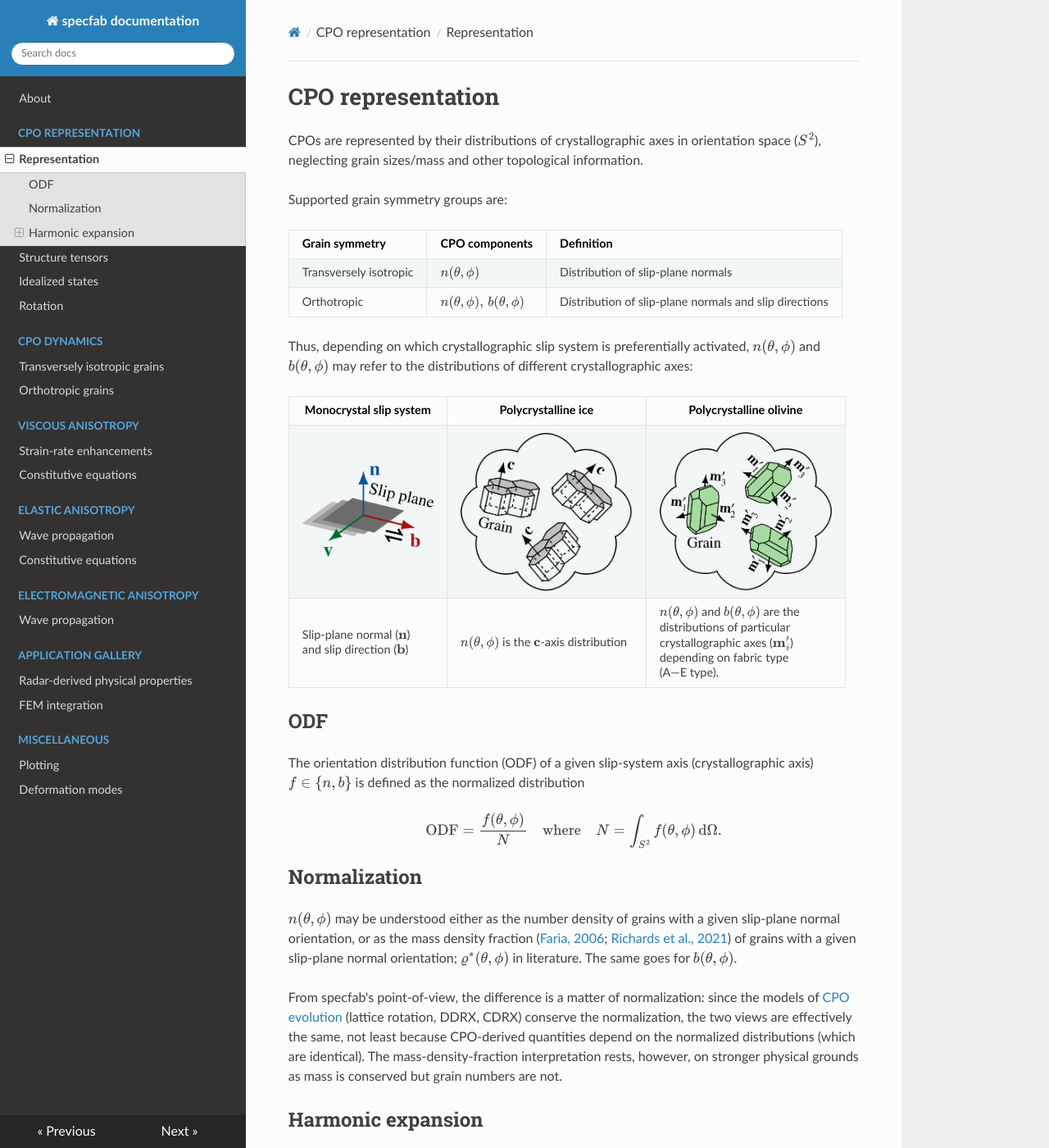
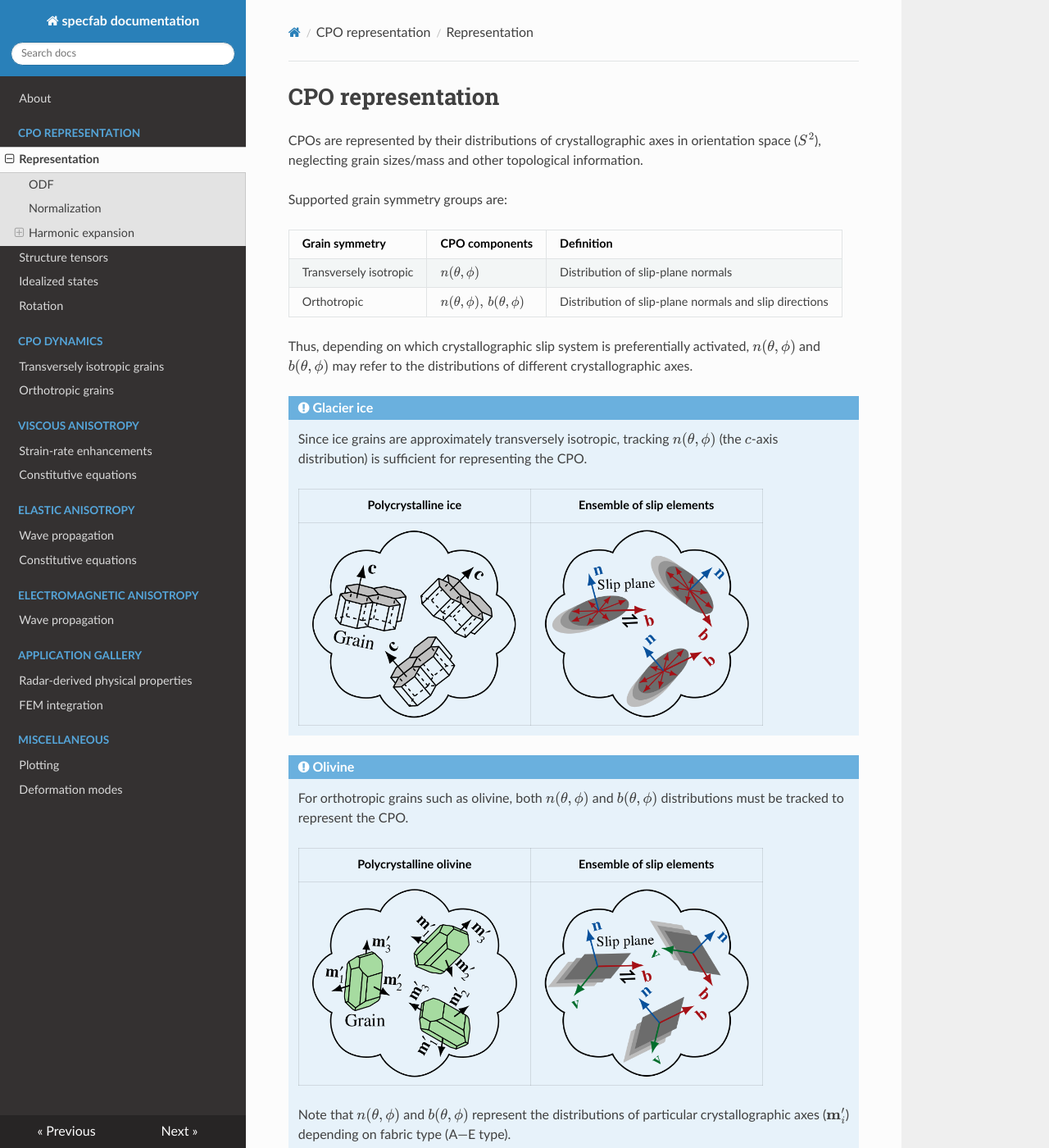
Before and after one commit to nicholasmr/specfab, an MkDocs documentation site: the page built from docs/cpo-representation.md, in a window 1280 px wide and 1400 px high. Shown: the whole window at 82% size. Built offline with MkDocs 1.6.1, drawn with Linux system fonts in a browser that asks for light colours; nearby versions of some CDN libraries; formulas are drawn with MathJax 3.

```diff
--- a/docs/cpo-representation.md
+++ b/docs/cpo-representation.md
@@ -9,12 +9,26 @@
 | Transversely isotropic | $n(\theta,\phi)$                  | Distribution of slip-plane normals |
 | Orthotropic            | $n(\theta,\phi),\,b(\theta,\phi)$ | Distribution of slip-plane normals and slip directions |
 
-Thus, depending on which crystallographic slip system is preferentially activated, $n(\theta,\phi)$ and $b(\theta,\phi)$ may refer to the distributions of different crystallographic axes:
+Thus, depending on which crystallographic slip system is preferentially activated, $n(\theta,\phi)$ and $b(\theta,\phi)$ may refer to the distributions of different crystallographic axes.
 
-| <center> Monocrystal slip system</center> | <center>Polycrystalline ice</center> | <center>Polycrystalline olivine</center> |
-| :- | :- | :- |
-| ![](https://raw.githubusercontent.com/nicholasmr/specfab/main/images/slip-plane/slip-plane.png){: style="width:160px"} | ![](https://raw.githubusercontent.com/nicholasmr/specfab/main/images/tranisotropic/polycrystal-ice.png){: style="width:210px"} | ![](https://raw.githubusercontent.com/nicholasmr/specfab/main/images/orthotropic/polycrystal.png){: style="width:210px"} |
-| Slip-plane normal (${\bf n}$) <br>and slip direction (${\bf b}$) | $n(\theta,\phi)$ is the ${\bf c}$-axis distribution | $n(\theta,\phi)$ and $b(\theta,\phi)$ are the <br> distributions of particular <br> crystallographic axes (${\bf m}'_i$) <br> depending on fabric type <br> (A&mdash;E type). |
+!!! note "Glacier ice"
+
+    Since ice grains are approximately transversely isotropic, tracking $n(\theta,\phi)$ (the $c$-axis distribution) is sufficient for representing the CPO.
+
+    | <center>Polycrystalline ice</center> | <center>Ensemble of slip elements</center> |
+    | :- | :- |
+    | ![](https://raw.githubusercontent.com/nicholasmr/specfab/main/images/tranisotropic/polycrystal-ice.png){: style="width:250px"} | ![](https://raw.githubusercontent.com/nicholasmr/specfab/main/images/slip-plane/polycrystal-disk.png){: style="width:250px"} |
+
+!!! note "Olivine"
+
+    For orthotropic grains such as olivine, both $n(\theta,\phi)$ and $b(\theta,\phi)$ distributions must be tracked to represent the CPO.
+
+    | <center>Polycrystalline olivine</center> | <center>Ensemble of slip elements</center> |
+    | :- | :- |
+    | ![](https://raw.githubusercontent.com/nicholasmr/specfab/main/images/orthotropic/polycrystal.png){: style="width:250px"} | ![](https://raw.githubusercontent.com/nicholasmr/specfab/main/images/slip-plane/polycrystal-plane.png){: style="width:250px"} |
+
+    Note that $n(\theta,\phi)$ and $b(\theta,\phi)$ represent the distributions of particular crystallographic axes (${\bf m}'_i$) depending on fabric type (A&mdash;E type).
+
 
 ## ODF
 
```
Also changed, not shown: docs/cpo-dynamics-orthotropic.md (+4 -3 lines), docs/cpo-dynamics-tranisotropic.md (+6 -4 lines), 2 other files.
